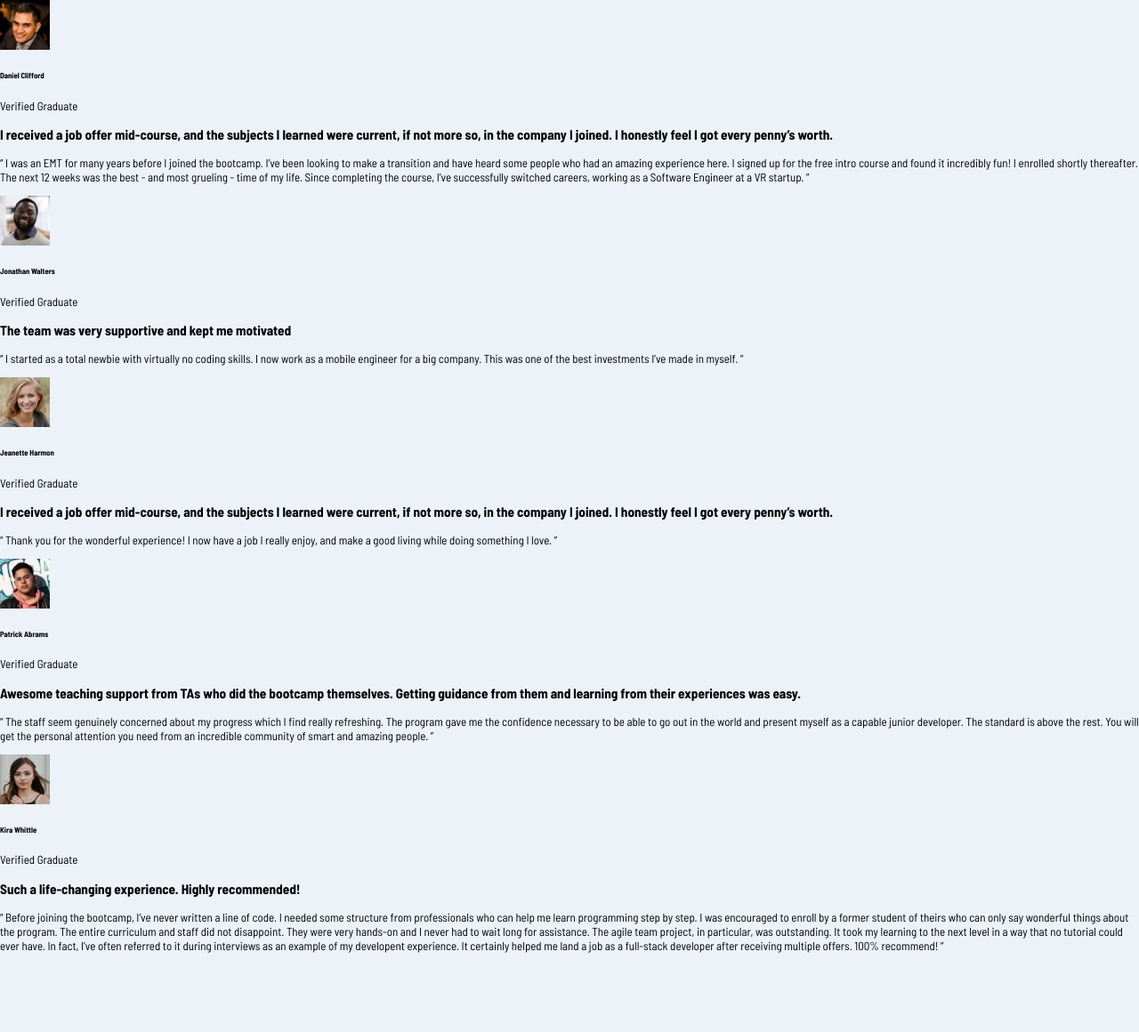
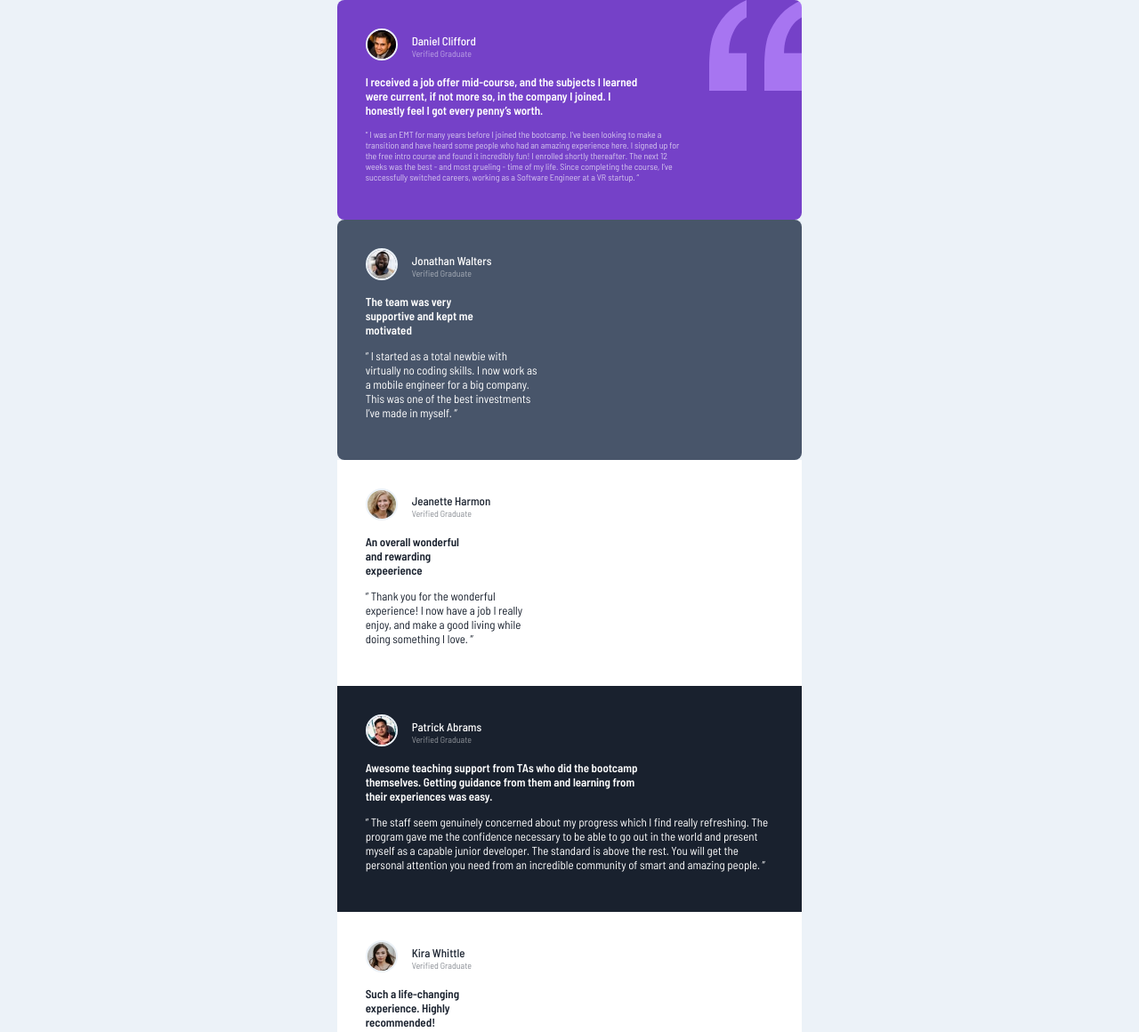
Before and after one commit to Abubakar-Tamboli/Testimonial-Grid-Section, a plain HTML site: page index.html in a window 1280 px wide. Shown: the top 1160 px of the page at 89% size. Before the commit the page ends 1084 px from the top, so only its background shows below. Drawn offline with Linux system fonts and the light colour scheme.

Commit message:
updated grid-section-css file

```diff
--- a/index.html
+++ b/index.html
@@ -13,6 +13,7 @@
   <title>Testimonial-Grid-Section | Abubakar Tamboli</title>
 
   <link rel="stylesheet" href="styles/general.css">
+  <link rel="stylesheet" href="styles/grid-section.css">
 
 </head>
 <body>
@@ -24,20 +25,20 @@
     <div class="daniel">
       <div class="daniel-info">
         <div class="daniel-pic">
-          <img src="images/image-daniel.jpg" alt="Daniel-profile-pic">
+          <img class="profile-pic" src="images/image-daniel.jpg" alt="Daniel-profile-pic">
         </div>
         <div class="daniel-name">
-          <h6 class="name">Daniel Clifford</h6>
+          <p class="name">Daniel Clifford</p>
           <p class="verify">Verified Graduate</p>
         </div>
       </div>
       <div class="daniel-heading">
-        <h3 class="heading">
+        <p class="heading">
           I received a job offer mid-course, and the subjects I learned were current, if not more so,
           in the company I joined. I honestly feel I got every penny’s worth.
-        </h3>
+        </p>
       </div>
-      <div class="danieal-para">
+      <div class="daniel-para">
         <p class="para">“ I was an EMT for many years before I joined the bootcamp. I’ve been looking to make a
             transition and have heard some people who had an amazing experience here. I signed up
             for the free intro course and found it incredibly fun! I enrolled shortly thereafter.
@@ -52,17 +53,17 @@
     <div class="jonathan">
       <div class="jonathan-info">
         <div class="jonathan-pic">
-          <img src="images/image-jonathan.jpg" alt="jonathan-profile-pic">
+          <img class="profile-pic" src="images/image-jonathan.jpg" alt="jonathan-profile-pic">
         </div>
         <div class="jonathan-name">
-          <h6 class="name">Jonathan Walters</h6>
+          <p class="name">Jonathan Walters</p>
           <p class="verify">Verified Graduate</p>
         </div>
       </div>
       <div class="jonathan-heading">
-        <h3 class="heading">
+        <p class="heading">
           The team was very supportive and kept me motivated
-        </h3>
+        </p>
       </div>
       <div class="jonathan-para">
         <p class="para">“ I started as a total newbie with virtually no coding skills. I now work as a mobile engineer
@@ -76,18 +77,17 @@
     <div class="jeanette">
       <div class="jeanette-info">
         <div class="jeanette-pic">
-          <img src="images/image-jeanette.jpg" alt="jeanette-profile-pic">
+          <img class="profile-pic" src="images/image-jeanette.jpg" alt="jeanette-profile-pic">
         </div>
         <div class="jeanette-name">
-          <h6 class="name">Jeanette Harmon</h6>
+          <p class="name">Jeanette Harmon</p>
           <p class="verify">Verified Graduate</p>
         </div>
       </div>
       <div class="jeanette-heading">
-        <h3 class="heading">
-          I received a job offer mid-course, and the subjects I learned were current, if not more so,
-          in the company I joined. I honestly feel I got every penny’s worth.
-        </h3>
+        <p class="heading">
+          An overall wonderful and rewarding expeerience
+        </p>
       </div>
       <div class="jeanette-para">
         <p class="para">“ Thank you for the wonderful experience! I now have a job I really enjoy, and make a good living
@@ -101,18 +101,18 @@
     <div class="patrick">
       <div class="patrick-info">
         <div class="patrick-pic">
-          <img src="images/image-patrick.jpg" alt="patrick-profile-pic">
+          <img class="profile-pic" src="images/image-patrick.jpg" alt="patrick-profile-pic">
         </div>
         <div class="patrick-name">
-          <h6 class="name"> Patrick Abrams</h6>
+          <p class="name"> Patrick Abrams</p>
           <p class="verify">Verified Graduate</p>
         </div>
       </div>
       <div class="patrick-heading">
-        <h3 class="heading">
+        <p class="heading">
           Awesome teaching support from TAs who did the bootcamp themselves. Getting guidance from them and
           learning from their experiences was easy.
-        </h3>
+        </p>
       </div>
       <div class="patrick-para">
         <p class="para">“ The staff seem genuinely concerned about my progress which I find really refreshing. The program
@@ -128,17 +128,17 @@
     <div class="kira">
       <div class="kira-info">
         <div class="kira-pic">
-          <img src="images/image-kira.jpg" alt="kira-profile-pic">
+          <img class="profile-pic" src="images/image-kira.jpg" alt="kira-profile-pic">
         </div>
         <div class="kira-name">
-          <h6 class="name">Kira Whittle</h6>
+          <p class="name">Kira Whittle</p>
           <p class="verify">Verified Graduate</p>
         </div>
       </div>
       <div class="kira-heading">
-        <h3 class="heading">
+        <p class="heading">
           Such a life-changing experience. Highly recommended!
-        </h3>
+        </p>
       </div>
       <div class="kira-para">
         <p class="para">“ Before joining the bootcamp, I’ve never written a line of code. I needed some structure from
--- a/styles/general.css
+++ b/styles/general.css
@@ -1,10 +1,15 @@
 
 
 body{
+
     background-color: hsl(210, 46%, 95%);
     font-family: 'Barlow Semi Condensed', sans-serif;
     font-size: 13px;
 
     padding: 0;
     margin: 0;
+
+    display: grid;
+    place-items: center;
+
 }
--- a/styles/grid-section.css
+++ b/styles/grid-section.css
@@ -0,0 +1,157 @@
+
+
+.container{
+
+    display: grid;
+
+}
+
+.daniel{
+
+    background-color: hsl(263, 55%, 52%);
+    background-image: url(../images/bg-pattern-quotation.svg);
+    background-repeat: no-repeat;
+    background-position-x: right;
+    background-position-y: top;
+
+    color: hsl(0, 0%, 100%);
+    padding: 2rem;
+    border-radius: 0.5rem;
+
+}
+
+.profile-pic{
+
+    height: 2rem;
+    width: 2rem;
+    border-radius: 50%;
+    border: 2px solid hsl(210, 46%, 95%);
+
+}
+
+.daniel-info,
+.jonathan-info,
+.jeanette-info,
+.patrick-info,
+.kira-info{
+
+    display: flex;
+    align-items: center;
+    gap: 1rem;
+
+}
+
+.name{
+
+    margin: 0;
+    font-weight: 500;
+
+}
+
+.verify{
+
+    margin: 0;
+    font-size: 10px;
+    opacity: 50%;
+
+}
+
+.daniel-heading{
+
+    width: 48ch;
+
+}
+
+.heading{
+
+    font-weight: 600;
+}
+
+.daniel-para{
+
+    width: 70ch;
+    font-size: 10px;
+    opacity: 70%;
+
+}
+
+.jonathan{
+
+    background-color: hsl(217, 19%, 35%);
+    color: hsl(0, 0%, 100%);
+    padding: 2rem;
+    border-radius: 0.5rem;
+
+}
+
+.jonathan-heading{
+
+    width: 20ch;
+
+}
+
+.jonathan-para{
+
+    width: 30ch;
+
+}
+
+.jeanette{
+
+    background-color: hsl(0, 0%, 100%);
+    color: hsl(219, 29%, 14%);
+    padding: 2rem;
+
+}
+
+.jeanette-heading{
+
+    width: 18ch;
+
+}
+
+.jeanette-para{
+
+    width: 28ch;
+
+}
+
+.patrick{
+
+    background-color: hsl(219, 29%, 14%);
+    color: hsl(0, 0%, 100%);
+    padding: 2rem;
+
+}
+
+.patrick-heading{
+
+    width: 48ch;
+
+}
+
+.patrick-para{
+
+    width: 70ch;
+
+}
+
+.kira{
+
+    background-color: hsl(0, 0%, 100%);
+    color: hsl(219, 29%, 14%);
+    padding: 2rem;
+
+}
+
+.kira-heading{
+
+    width: 20ch;
+
+}
+
+.kira-para{
+
+    width: 30.5ch;
+
+}
```
